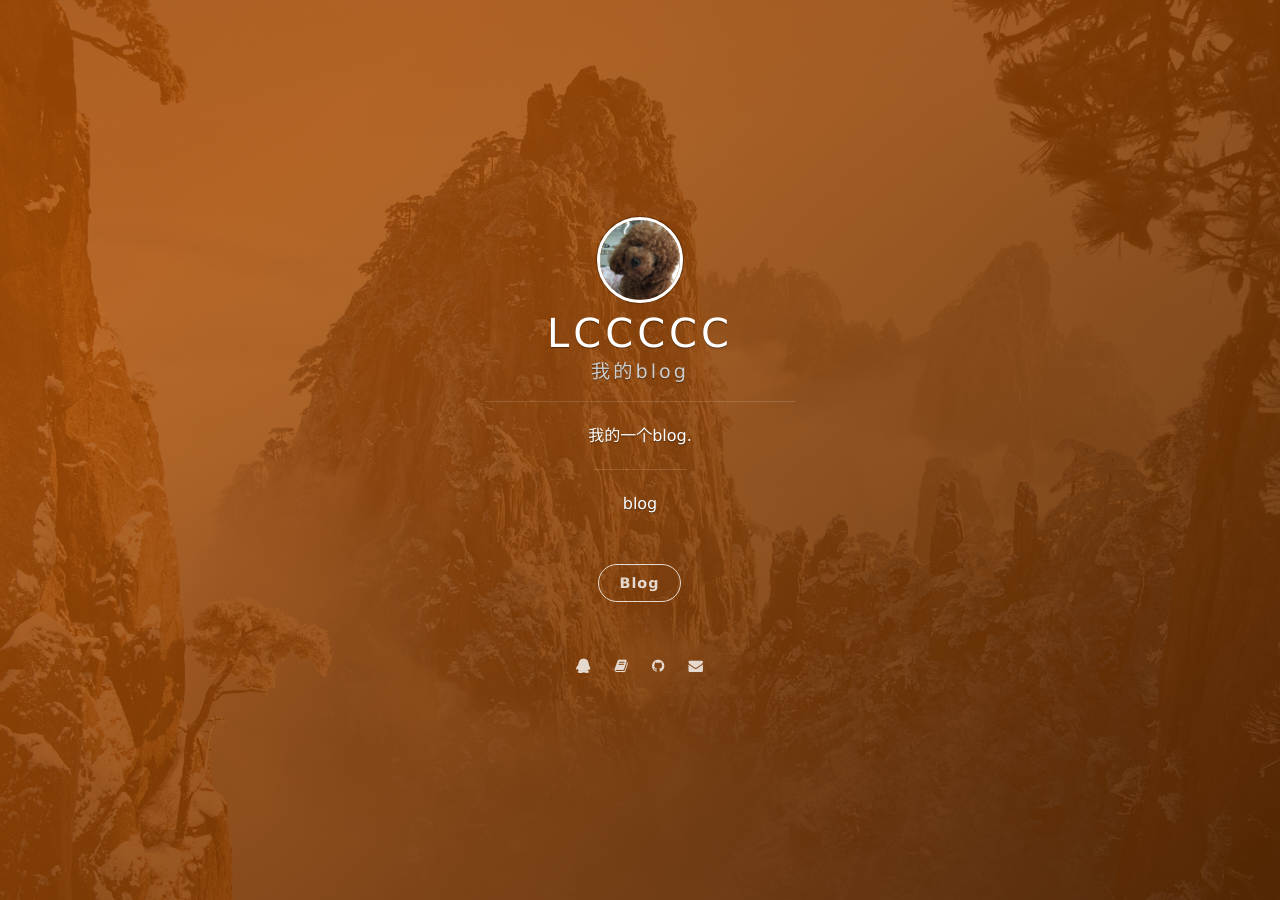
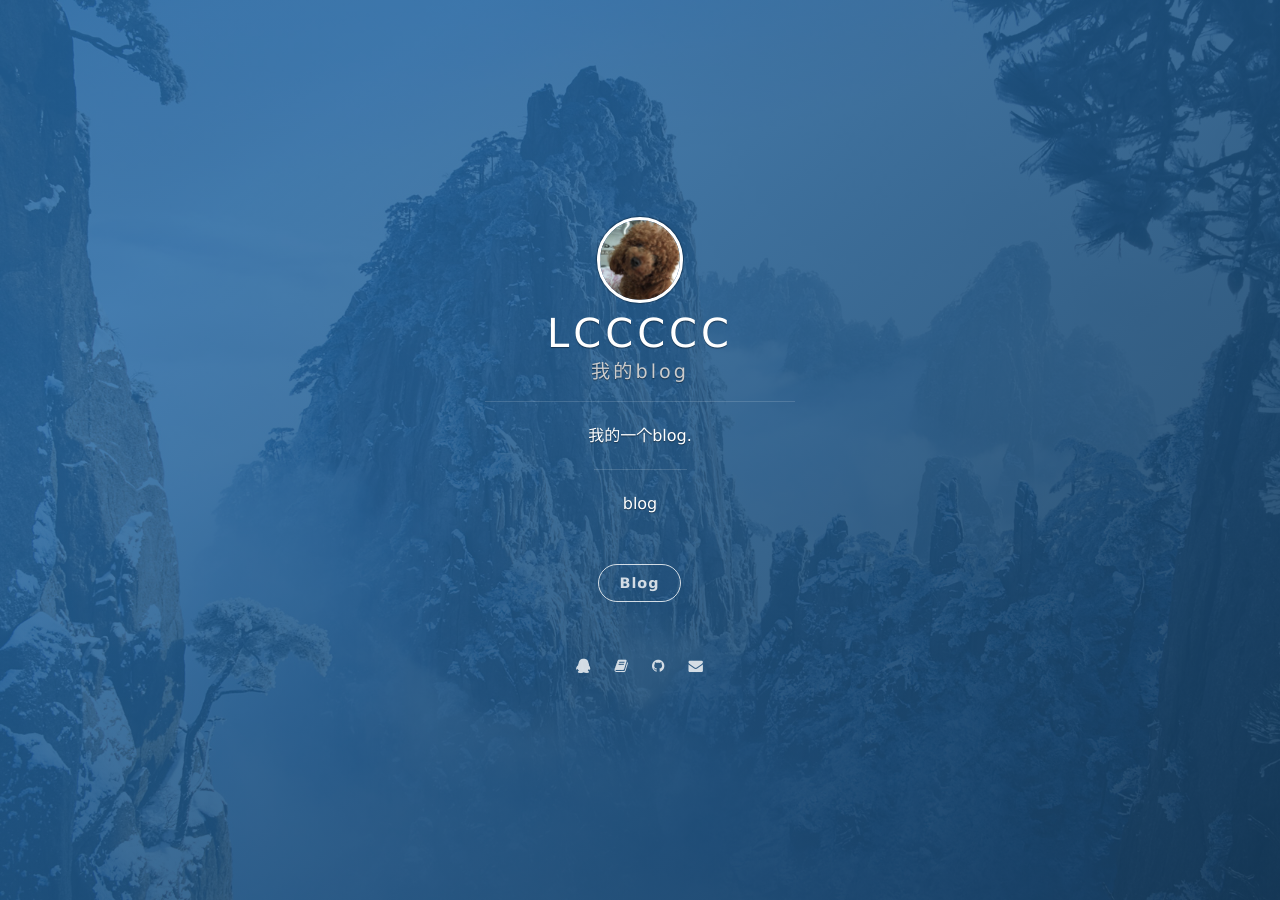
Before and after one commit to liuchang0523/liuchang0523.github.io, a Jekyll site: the page built from index.html, in a window 1280 px wide. Built offline with Jekyll 4.4.1, drawn with Linux system fonts in a browser that asks for light colours; nearby versions of some CDN libraries; the list of posts is cut into pages by our own code.

Commit message:
修改遮盖颜色为蓝色

```diff
--- a/_config.yml
+++ b/_config.yml
@@ -13,7 +13,7 @@ permalink: /:year/:month/:title/
 highlighter: rouge
 
 # supported colors: blue, green, purple, red, orange or slate. If you need clear, leave it empty.
-cover_color: orange
+cover_color: blue
 
 # The blog button should not be removed.
 blog_button:
```
